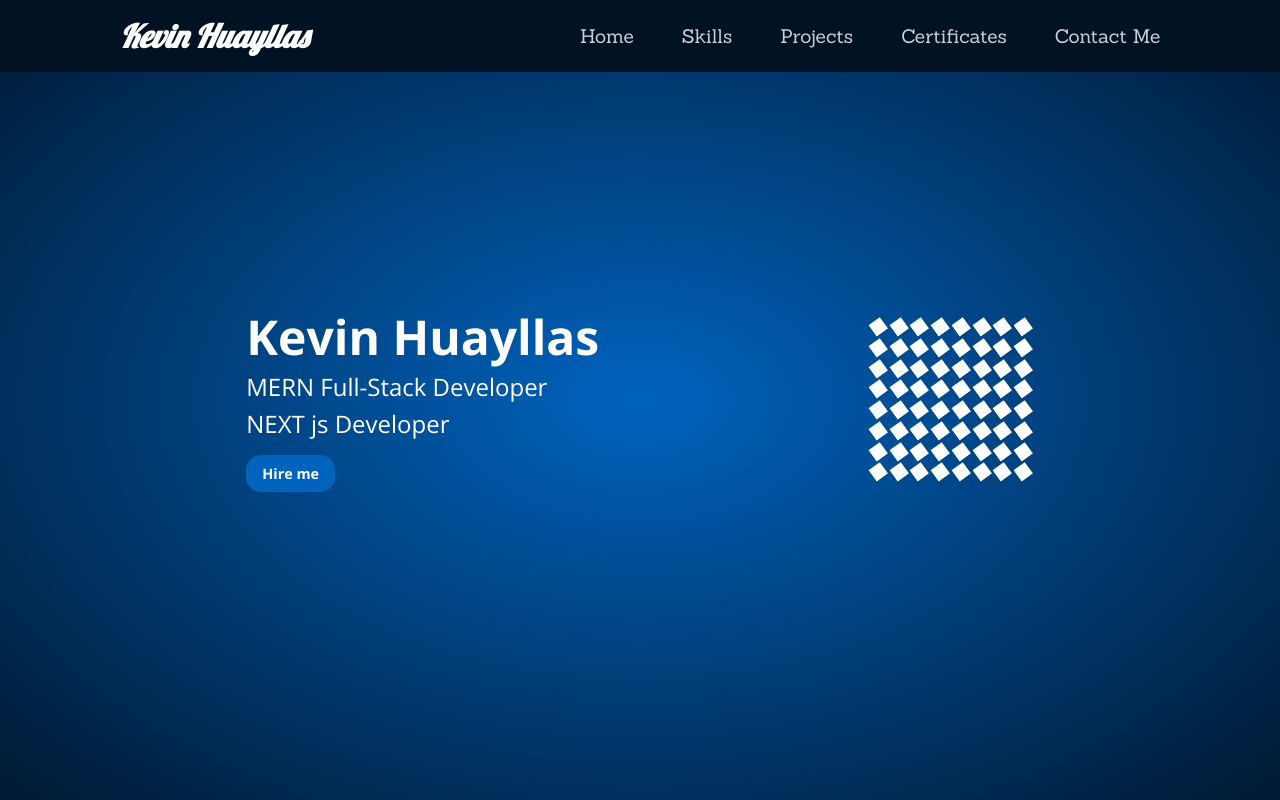
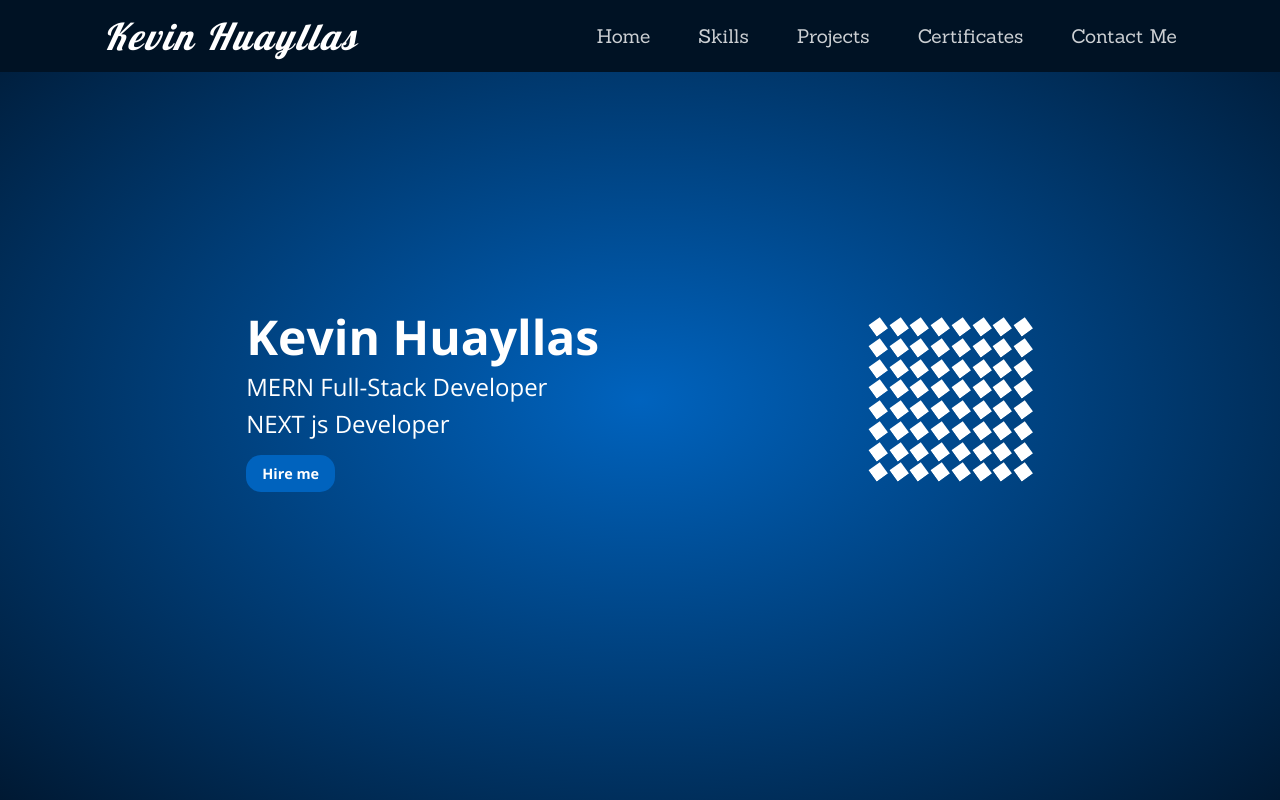
Before and after one commit to KevinOmega/Portfolio, a React (Create React App) app: page / in a window 1280 px wide. Shown: the top 800 px of the page. Built offline with nearby package versions, Linux system fonts and the light colour scheme.

Commit message:
modify navbar logo and navbar-button sizes

```diff
--- a/src/style/main.css
+++ b/src/style/main.css
@@ -89,14 +89,16 @@ section {
   align-items: center;
   color: #fff;
   height: 4rem;
-  padding: 0 max(3rem, 15vw);
+  padding: 0 max(2rem, 10vw);
   z-index: 10;
 }
 .navbar .logo h3 {
   margin: 0;
-  font-size: 2rem;
+  font-size: 1.5rem;
   font-family: "Lobster", cursive;
   font-style: italic;
+  font-weight: 500;
+  letter-spacing: 0.15rem;
 }
 .navbar .links {
   position: absolute;
@@ -140,11 +142,11 @@ section {
 }
 .navbar .nav-btn span {
   display: block;
-  width: 2.5rem;
-  height: 0.4rem;
+  width: 2rem;
+  height: 0.3rem;
   border-radius: 15px;
   background-color: #fff;
-  transform-origin: 0 50%;
+  transform-origin: 0;
   transition: 0.3s linear;
 }
 .navbar .nav-btn.active :nth-child(1) {
@@ -154,7 +156,7 @@ section {
   opacity: 0;
 }
 .navbar .nav-btn.active :nth-child(3) {
-  transform: translateY(2px) rotate(-45deg);
+  transform: rotate(-45deg);
 }
 
 @media screen and (min-width: 992px) {
@@ -162,6 +164,9 @@ section {
     justify-content: space-around;
     height: 4.5rem;
     padding: 0;
+  }
+  .navbar .logo h3 {
+    font-size: 2.3rem;
   }
   .navbar .links {
     position: relative;
--- a/src/style/sass/_navbar.scss
+++ b/src/style/sass/_navbar.scss
@@ -8,15 +8,17 @@
     align-items: center;
     color: $white;
     height: $navbar-height;
-    padding: 0 max(3rem,15vw);
+    padding: 0 max(2rem,10vw);
     z-index: 10;
 
     .logo {
          h3{
             margin: 0;
-            font-size: 2rem;
+            font-size: 1.5rem;
             font-family: $lobster;
             font-style: italic;
+            font-weight: 500;
+            letter-spacing: 0.15rem;
          }
     }
 
@@ -63,11 +65,11 @@
         cursor: pointer;
         span{
             display: block;
-            width: 2.5rem;
-            height: 0.4rem;
+            width: 2rem;
+            height: 0.3rem;
             border-radius: 15px;
             background-color: $white;
-            transform-origin: 0 50%;
+            transform-origin: 0;
             transition: 0.3s linear;
         }
         &.active{
@@ -78,7 +80,7 @@
                 opacity: 0;
             }
             :nth-child(3){
-                transform: translateY(2px) rotate(-45deg);
+                transform:  rotate(-45deg);
             }
         }
     }
@@ -93,6 +95,12 @@
         justify-content: space-around;
         height: $navbar-height;
         padding: 0;
+
+        .logo{
+            h3{
+                font-size: 2.3rem;
+            }
+        }
         .links {
             position: relative;
             left: 0;
```
Also changed, not shown: 1 other file (tests, documents, lock files or other folders).
